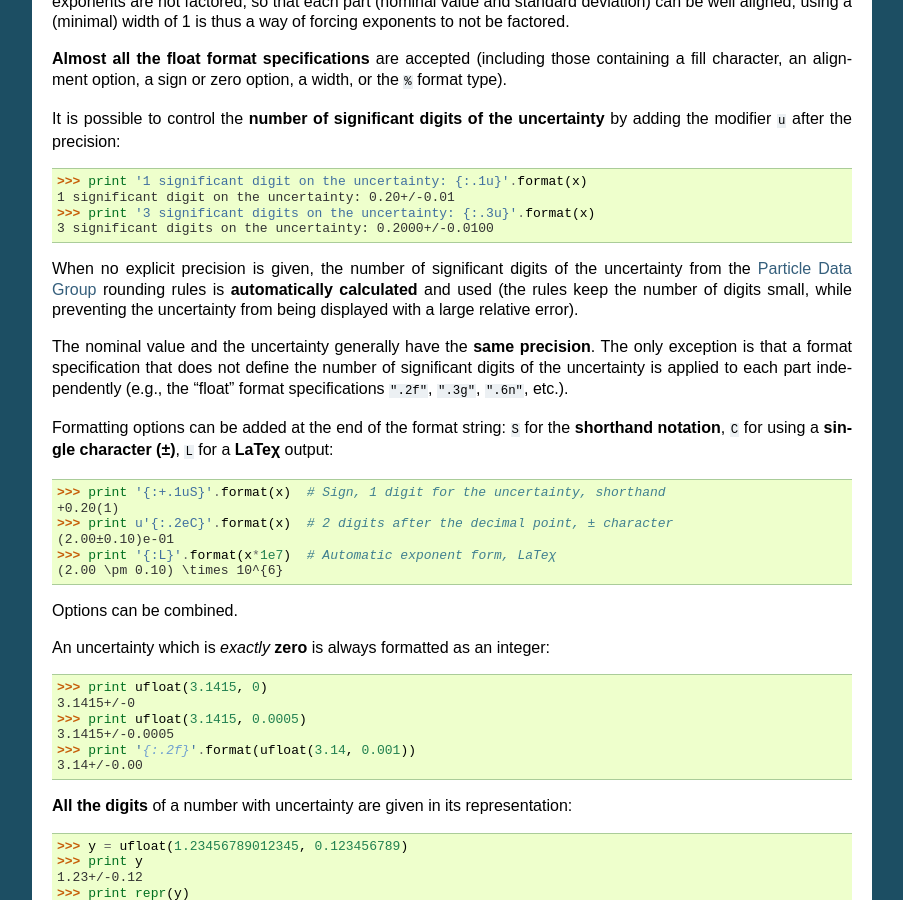
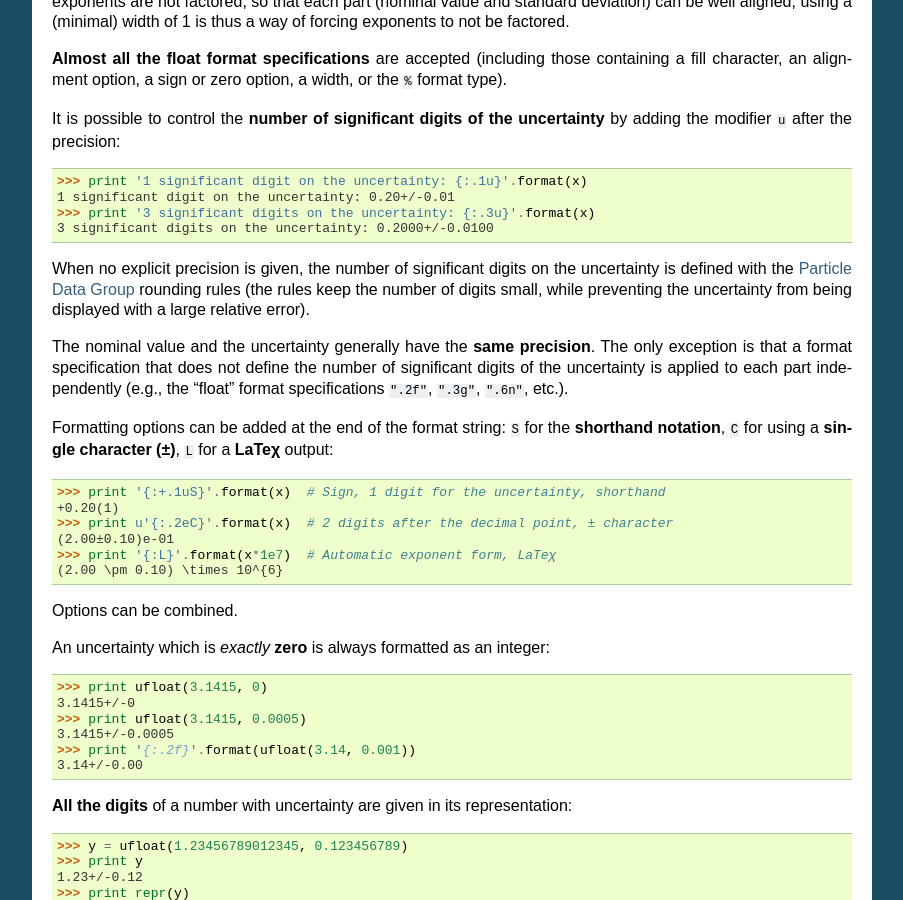
Before and after one commit to lmfit/uncertainties, a Sphinx documentation site: the page built from doc/user_guide.rst, in a window 1280 px wide and 900 px high, scrolled down 2648 px. Shown: the whole window, without its empty margins (198-1101 px from the left). Built offline with Sphinx 7.4.7, drawn with Linux system fonts in a browser that asks for light colours; the version number is read from the project's files by our own code.

Commit message:
Better phrasing.

```diff
--- a/doc/user_guide.rst
+++ b/doc/user_guide.rst
@@ -187,11 +187,10 @@ uncertainty** by adding the modifier ``u`` after the precision:
 3 significant digits on the uncertainty: 0.2000+/-0.0100
 
 When no explicit precision is given, the number of significant digits
-of the uncertainty from the `Particle Data Group
+on the uncertainty is defined with the `Particle Data Group
 <http://PDG.lbl.gov/2010/reviews/rpp2010-rev-rpp-intro.pdf>`_ rounding
-rules is **automatically calculated** and used (the rules keep the
-number of digits small, while preventing the uncertainty from being
-displayed with a large relative error).
+rules (the rules keep the number of digits small, while preventing the
+uncertainty from being displayed with a large relative error).
 
 The nominal value and the uncertainty generally have the **same
 precision**.  The only exception is that a format specification that
```
